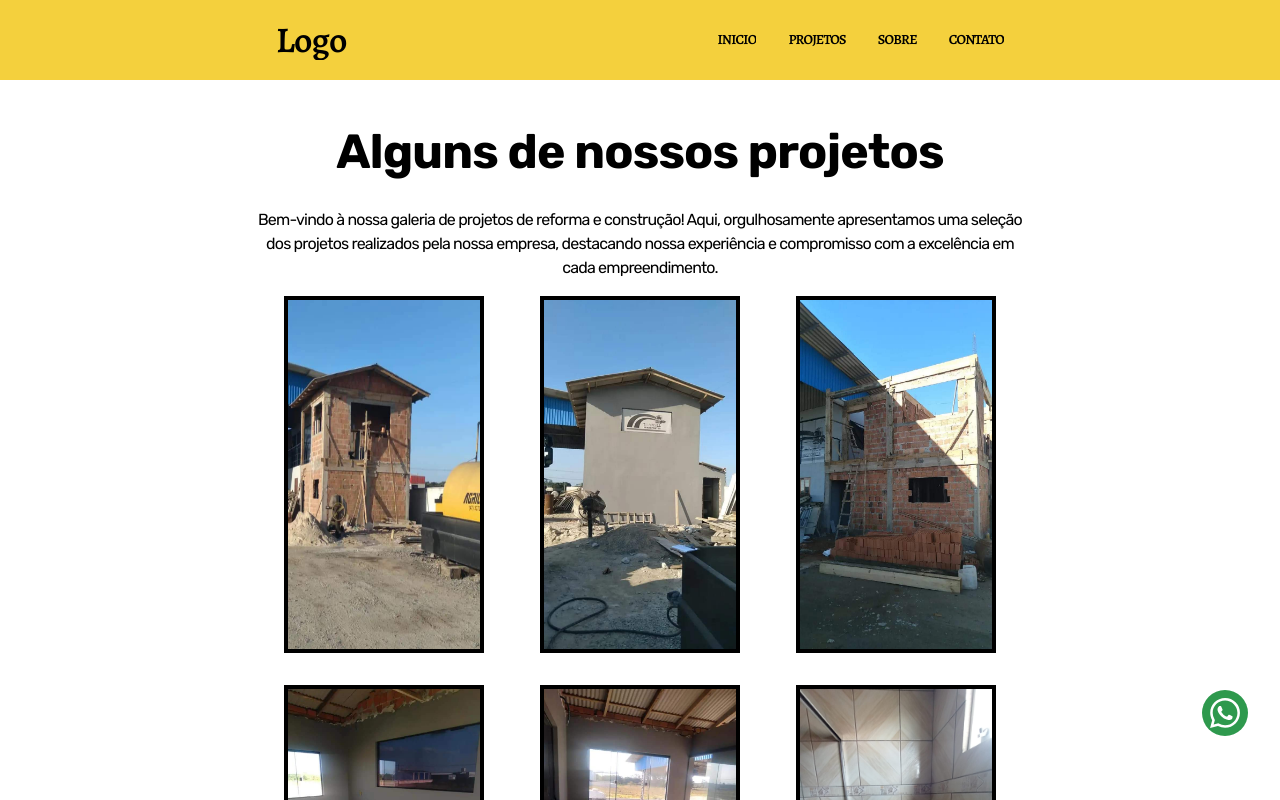
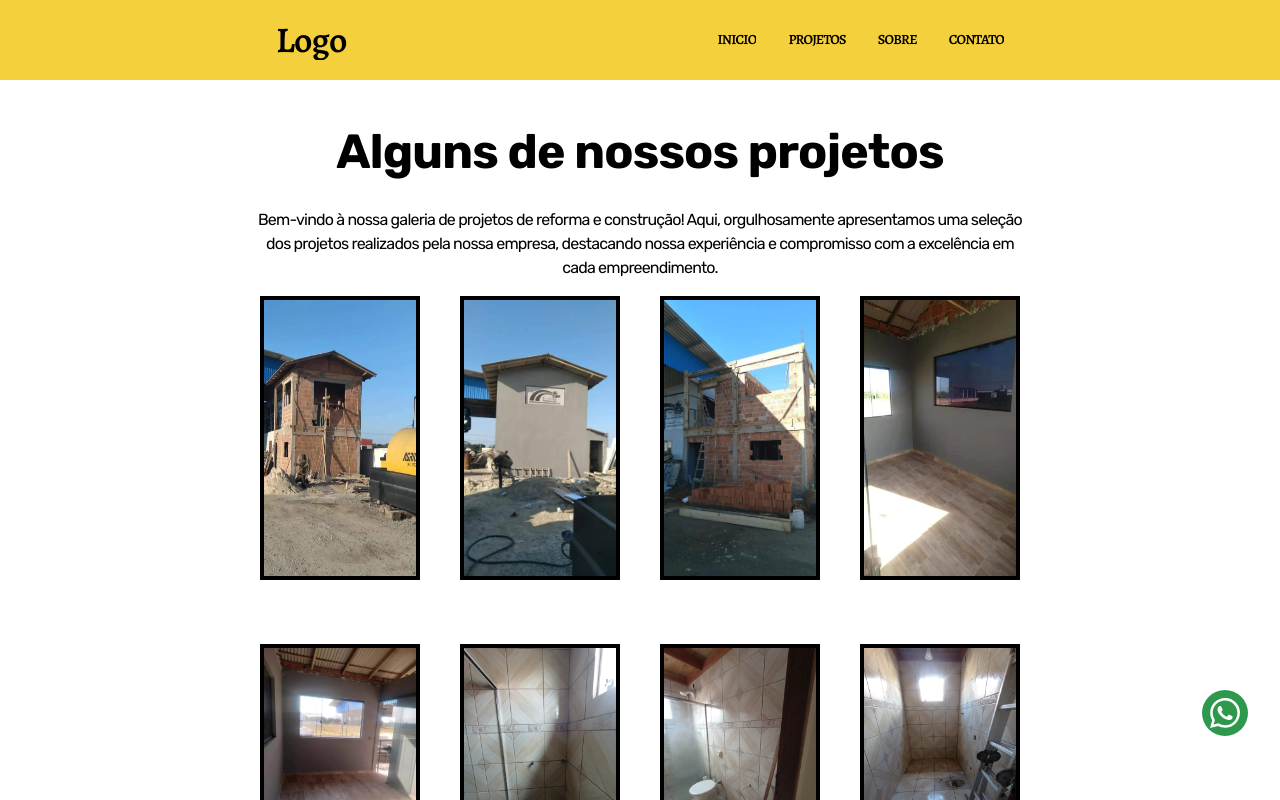
Before and after one commit to Thiago87dev/bricklayer-project, a Next.js app: page /projects in a window 1280 px wide. Shown: the top 800 px of the page. Built offline with nearby package versions, Linux system fonts and the light colour scheme.

Commit message:
width img

```diff
--- a/src/components/projects/Projects.tsx
+++ b/src/components/projects/Projects.tsx
@@ -63,9 +63,9 @@ const imgArray = [
             <h1 className="text-center text-5xl font-bold">Alguns de nossos projetos</h1>
             <p className="text-center">Bem-vindo à nossa galeria de projetos de reforma e construção! Aqui, orgulhosamente apresentamos uma seleção dos projetos realizados pela nossa empresa, destacando nossa experiência e compromisso com a excelência em cada empreendimento.</p>
         </div>
-        <div className="flex justify-around flex-wrap ">
+        <div className="flex justify-around flex-wrap gap-8">
           {imgArray.map((imagem, index) => (
-            <div className="flex justify-center flex-wrap w-64 py-4 " key={index}>
+            <div className="flex justify-center flex-wrap w-28 md:w-40 py-4 " key={index}>
               <Image
                 src={imagem}
                 alt="imagem do projeto"
```
